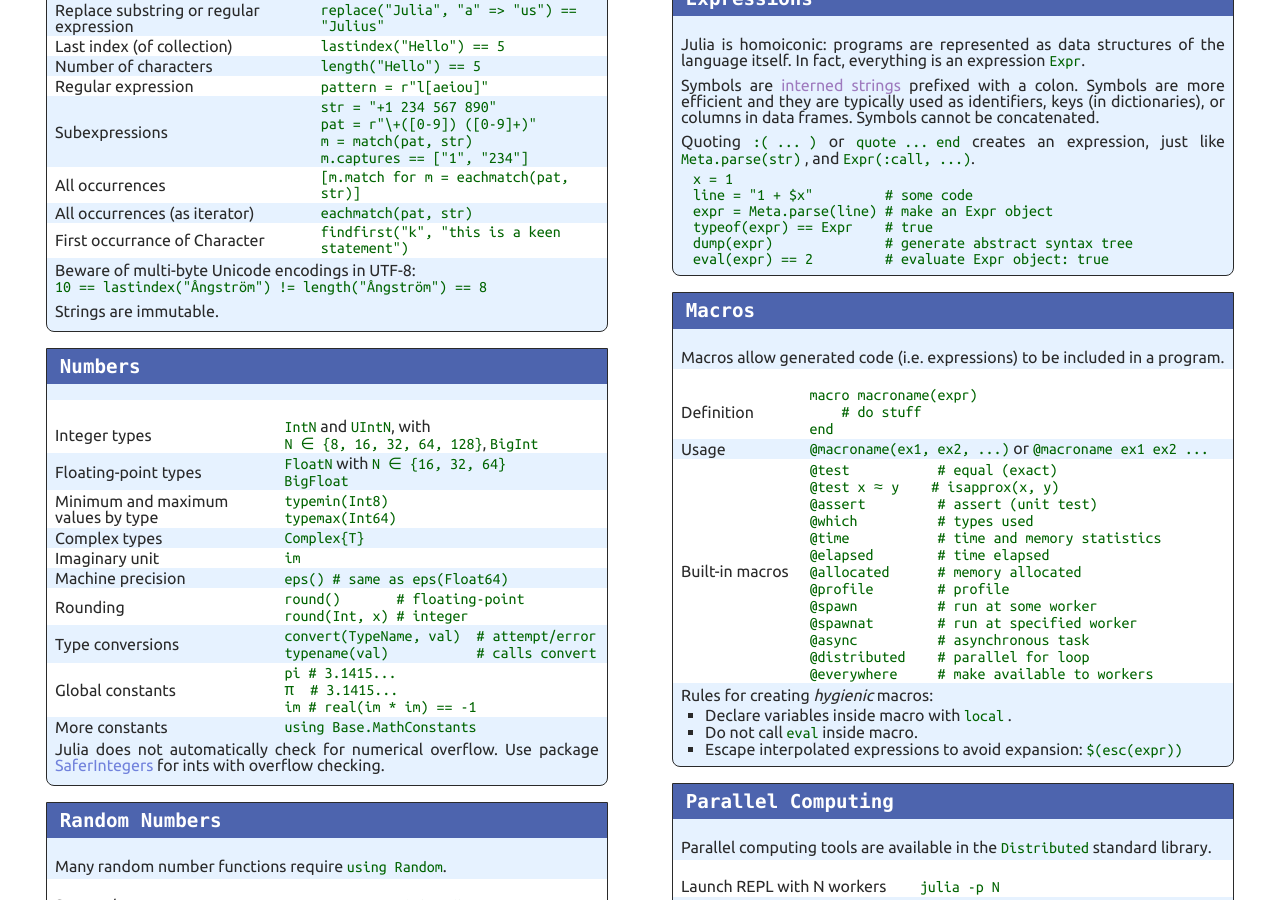
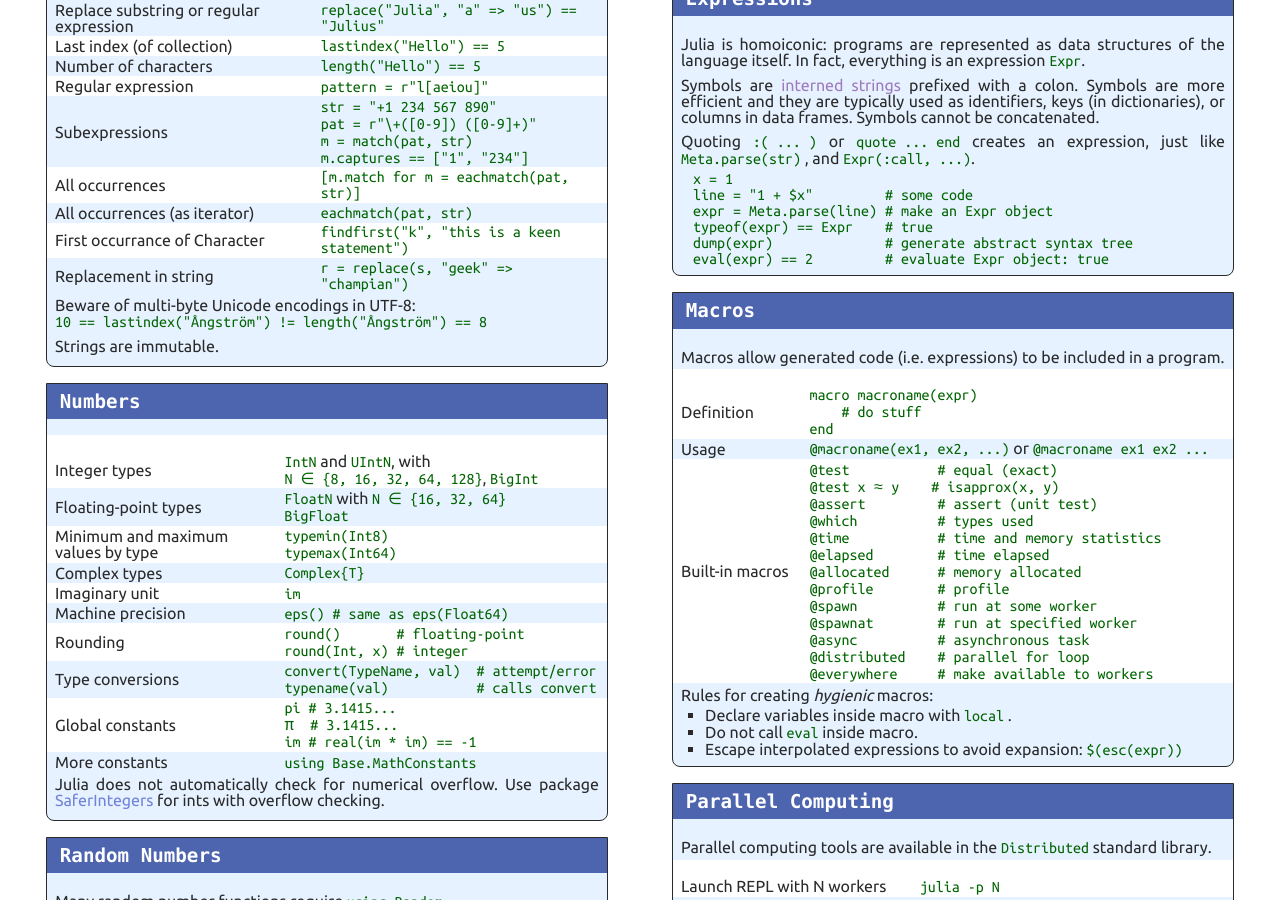
Before and after one commit to seedpcseed/Julia-Cheatsheet, a Jekyll site: the page built from index.html, in a window 1280 px wide and 900 px high, scrolled down 2775 px. Built offline with Jekyll 4.4.1, drawn with Linux system fonts in a browser that asks for light colours.

Commit message:
updated strings

```diff
--- a/_includes/en/Characters-and-strings.md
+++ b/_includes/en/Characters-and-strings.md
@@ -17,6 +17,7 @@
 | All occurrences                                | `[m.match for m = eachmatch(pat, str)]`     |
 | All occurrences (as iterator)                  | `eachmatch(pat, str)`                       |
 | First occurrance of Character | `findfirst("k", "this is a keen statement")` |
+| Replacement in string | `r = replace(s, "geek" => "champian")` |
 
 Beware of multi-byte Unicode encodings in UTF-8: <br>
 `10 == lastindex("Ångström") != length("Ångström") == 8`
```
